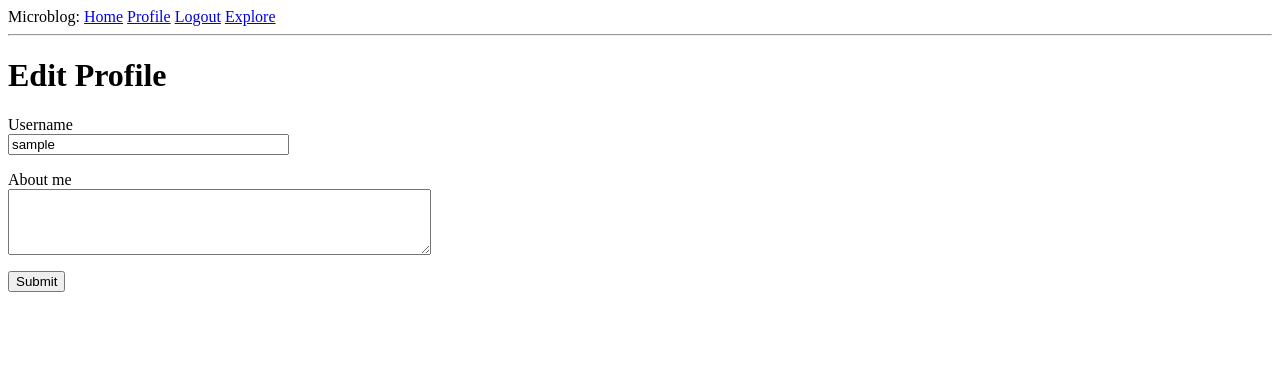
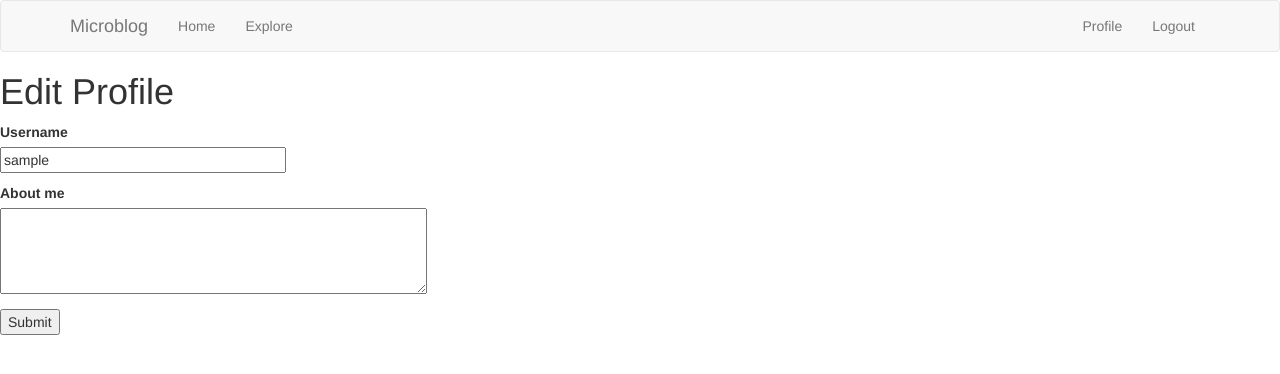
Before and after one commit to dmartin-tellworks/microblog, a Flask app: page /edit/profile in a window 1280 px wide. Shown: the top 374 px of the page. Run offline with Flask 2, Linux system fonts and the light colour scheme; the visitor is signed in with stand-in values (Sample User, id 1); data comes from the database, SQL or seed files in the repository; some libraries are stand-ins or nearby versions.

Commit message:
updated base.html with bootstrap

```diff
--- a/app/__init__.py
+++ b/app/__init__.py
@@ -6,6 +6,7 @@ from config import Config
 from flask_sqlalchemy import SQLAlchemy
 from flask_migrate import Migrate
 from flask_login import LoginManager
+from flask_bootstrap import Bootstrap
 
 app = Flask(__name__)
 app.config.from_object(Config)
@@ -13,6 +14,7 @@ db = SQLAlchemy(app)
 migrate = Migrate(app, db)
 login = LoginManager(app)
 login.login_view = 'login'
+bootstrap = Bootstrap(app)
 
 
 if not app.debug:
--- a/app/templates/base.html
+++ b/app/templates/base.html
@@ -1,33 +1,50 @@
-<html>
-    <head>
-        {% if title %}
-        <title>{{ title }} - Microblog</title>
-        {% else %}
-        <title>Welcome to Microblog</title>
-        {% endif %}
-    </head>
-    <body>
-        <div>
-            Microblog:
-            <a href="{{ url_for('index') }}">Home</a>
-            {% if current_user.is_anonymous %}
-            <a href="{{ url_for('login') }}">Login</a>
-            {% else %}
-            <a href="{{ url_for('user', username=current_user.username) }}">Profile</a>
-            <a href="{{ url_for('logout') }}">Logout</a>
-            {% endif %}
-            <a href="{{ url_for('explore') }}">Explore</a>
+{% extends 'bootstrap/base.html' %}
+
+{% block title %}
+    {% if title %}{{ title }} - Microblog{% else %}Welcome to Microblog{% endif %}
+{% endblock %}
+
+{% block navbar %}
+    <nav class="navbar navbar-default">
+        <div class="container">
+            <div class="navbar-header">
+                <button type="button" class="navbar-toggle collapsed" data-toggle="collapse" data-target="#bs-example-navbar-collapse-1" aria-expanded="false">
+                    <span class="sr-only">Toggle navigation</span>
+                    <span class="icon-bar"></span>
+                    <span class="icon-bar"></span>
+                    <span class="icon-bar"></span>
+                </button>
+                <a class="navbar-brand" href="{{ url_for('index') }}">Microblog</a>
+            </div>
+            <div class="collapse navbar-collapse" id="bs-example-navbar-collapse-1">
+                <ul class="nav navbar-nav">
+                    <li><a href="{{ url_for('index') }}">Home</a></li>
+                    <li><a href="{{ url_for('explore') }}">Explore</a></li>
+                </ul>
+                <ul class="nav navbar-nav navbar-right">
+                    {% if current_user.is_anonymous %}
+                    <li><a href="{{ url_for('login') }}">Login</a></li>
+                    {% else %}
+                    <li><a href="{{ url_for('user', username=current_user.username) }}">Profile</a></li>
+                    <li><a href="{{ url_for('logout') }}">Logout</a></li>
+                    {% endif %}
+                </ul>
+            </div>
         </div>
-        <hr>
+    </nav>
+{% endblock %}
+
+{% block content %}
+    <div class="container">
         {% with messages = get_flashed_messages() %}
         {% if messages %}
-        <ul>
             {% for message in messages %}
-            <li>{{ message }}</li>
+            <div class="alert alert-info" role="alert">{{ message }}</div>
             {% endfor %}
-        </ul>
         {% endif %}
         {% endwith %}
-        {% block content %}{% endblock %}
-    </body>
-</html>
+
+        {# application content needs to be provided in the app_content block #}
+        {% block app_content %}{% endblock %}
+    </div>
+{% endblock %}
```
